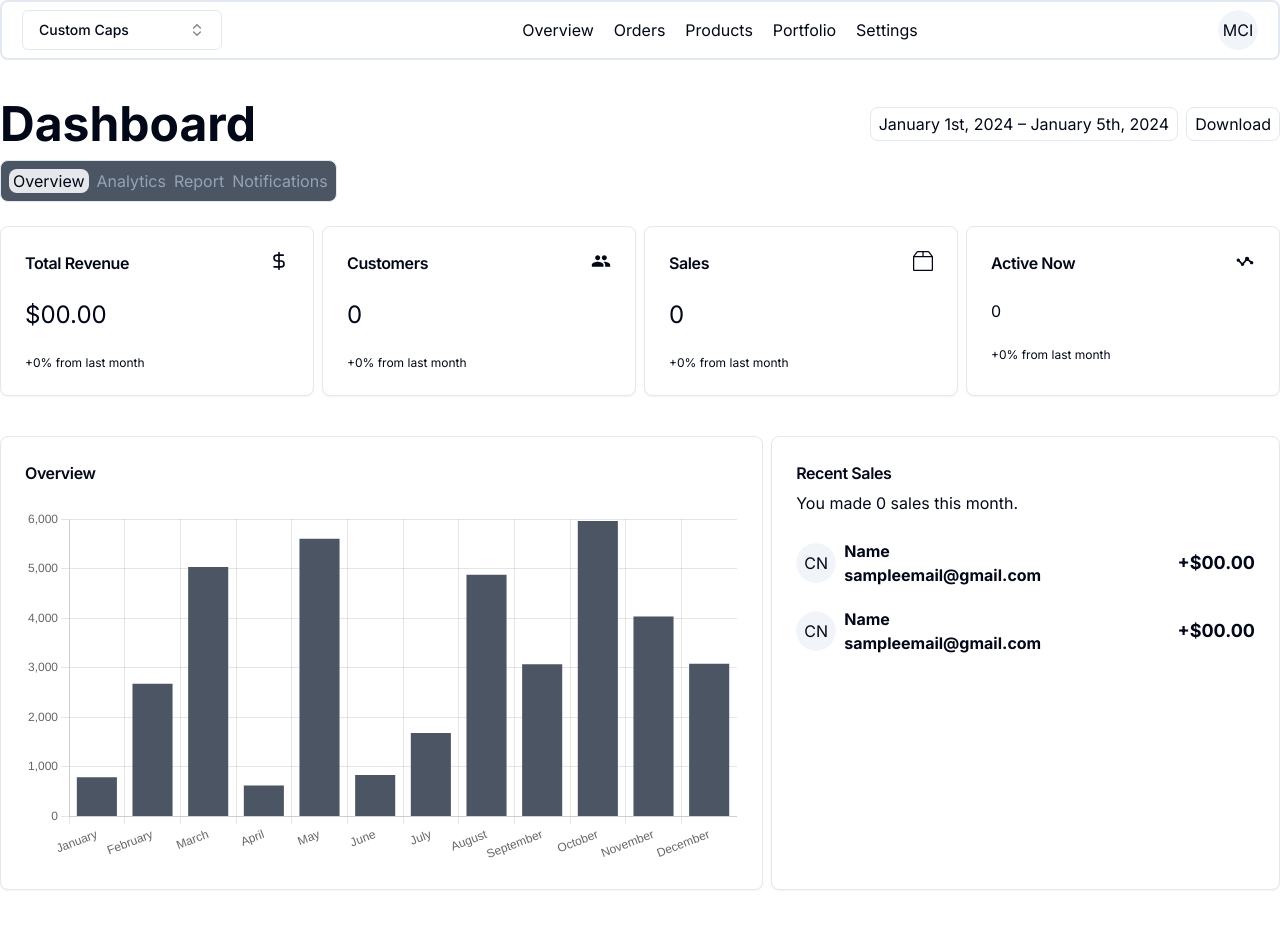
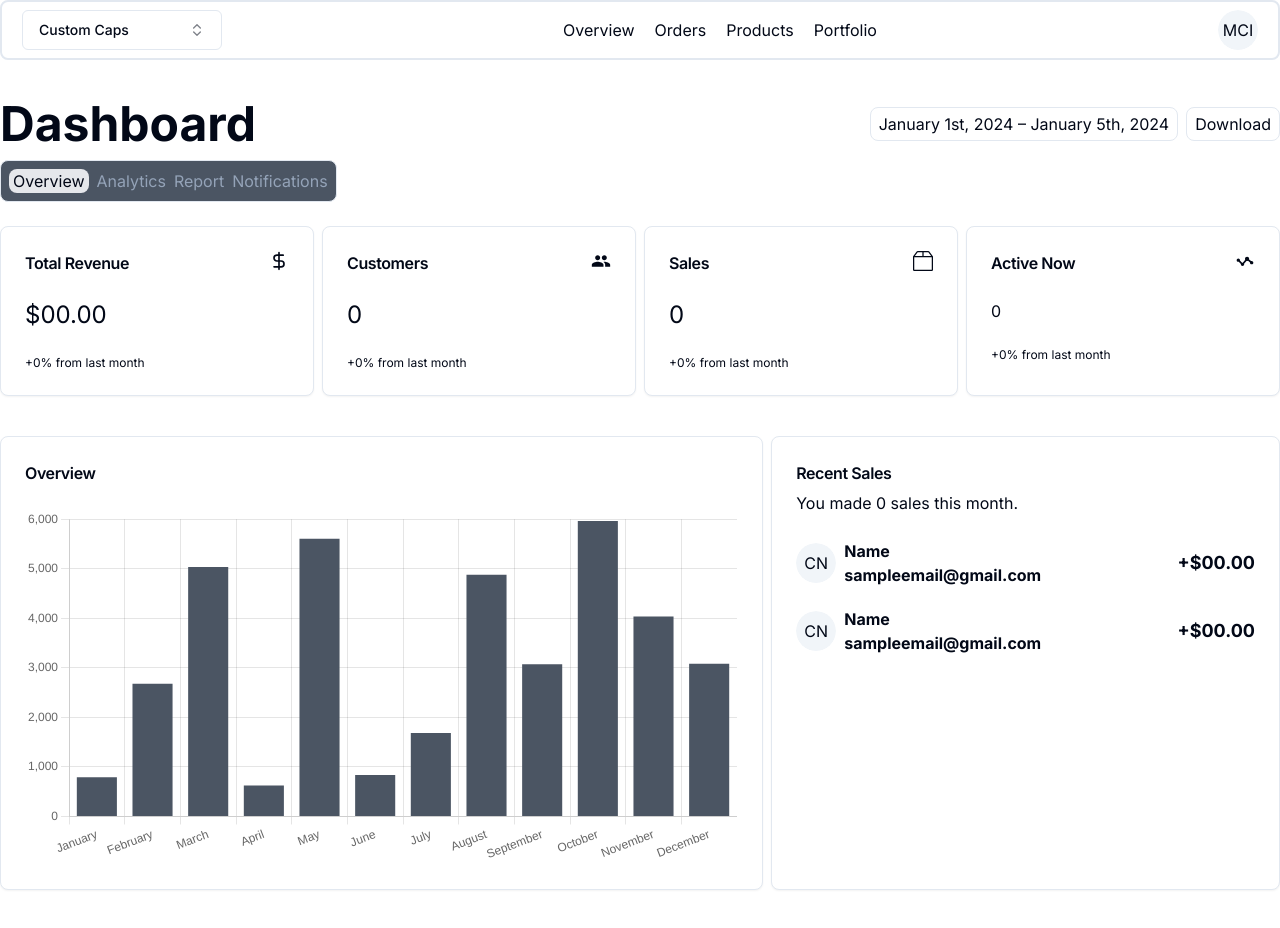
Before and after one commit to shalom99/mccadmin, a Next.js app: page / in a window 1280 px wide. Shown: the top 928 px of the page. Built offline with nearby package versions, Linux system fonts and the light colour scheme.

Commit message:
hid settings page

```diff
--- a/src/components/Header.tsx
+++ b/src/components/Header.tsx
@@ -15,7 +15,7 @@ const Header: FC<HeaderProps> = ({}) => {
         <Link href="/orders">Orders</Link>
         <Link href="/products">Products</Link>
         <Link href="/portfolio">Portfolio</Link>
-        <Link href="/">Settings</Link>
+        {/* <Link href="/">Settings</Link> */}
       </div>
       <ProfileAvatar />
       </div>
```
